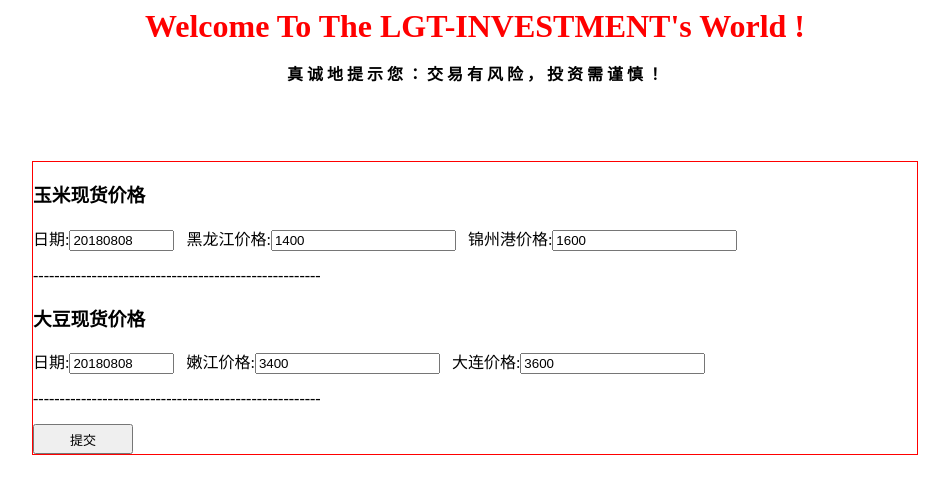
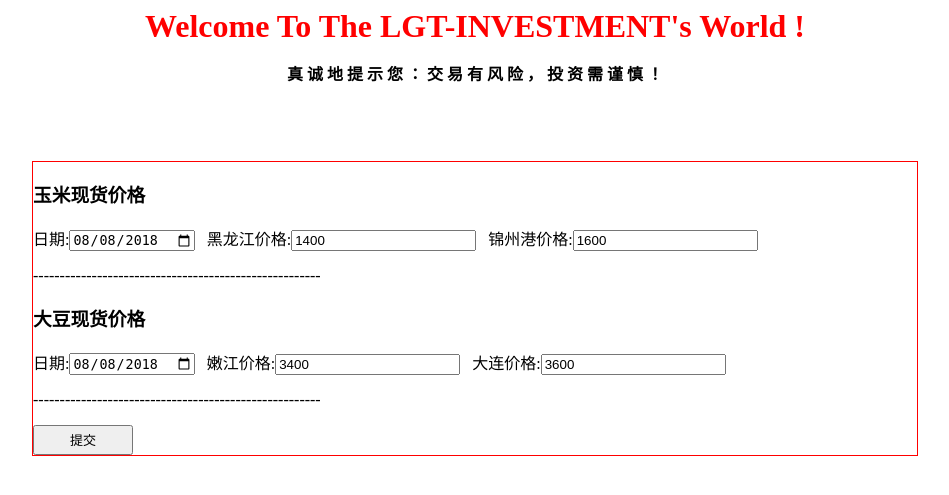
Before and after one commit to huqinghua109/fhzbWeb, a Flask app: page /cornPriceInsert in a window 1280 px wide. Shown: the top 495 px of the page, without its empty margins (165-1114 px from the left). Run offline with Flask 2, Linux system fonts and the light colour scheme; some libraries are stand-ins or nearby versions.

Commit message:
mod input date"
type

```diff
--- a/app/templates/cornPriceInsert.html
+++ b/app/templates/cornPriceInsert.html
@@ -4,7 +4,7 @@
 <form  style="margin:2cm 5cm 2cm 5cm;border:1px solid red" method="post">
 	<h3>玉米现货价格</h3>
 		<p>
-			<span>日期:</span><input type="text" value="20180808" name="date1" id="date1" size="10">&nbsp;&nbsp;
+			<span>日期:</span><input type="date" value="2018-08-08" name="date1" id="date1" size="10">&nbsp;&nbsp;
 			<span>黑龙江价格:</span><input type="number" value="1400" name="heiPrice" id="heiPrice" size="4">&nbsp;&nbsp;
 			<span>锦州港价格:</span><input type="number" value="1600" name="jinzhouPrice" id="jinzhouPrice" maxlength="4">
 		</p>
@@ -12,7 +12,7 @@
 
 	<h3>大豆现货价格</h3>
 		<p>
-			<span>日期:</span><input type="text" value="20180808" name="date2" id="date2" size="10">&nbsp;&nbsp;
+			<span>日期:</span><input type="date" value="2018-08-08" name="date2" id="date2" size="10">&nbsp;&nbsp;
 			<span>嫩江价格:</span><input type="number" value="3400" name="nenPrice" id="nenPrice" size="4">&nbsp;&nbsp;
 			<span>大连价格:</span><input type="number" value="3600" name="dalianPrice" id="dalianPrice" maxlength="4">
 		</p>
```
